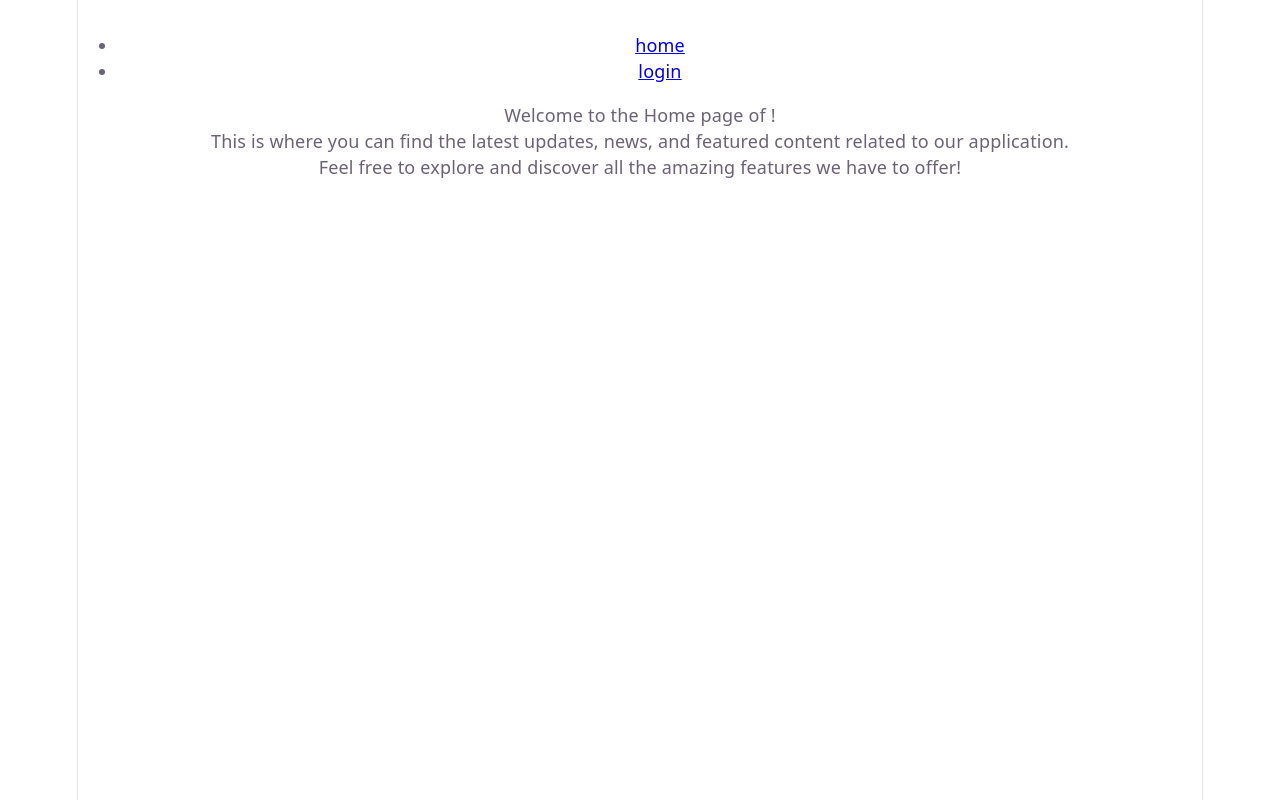
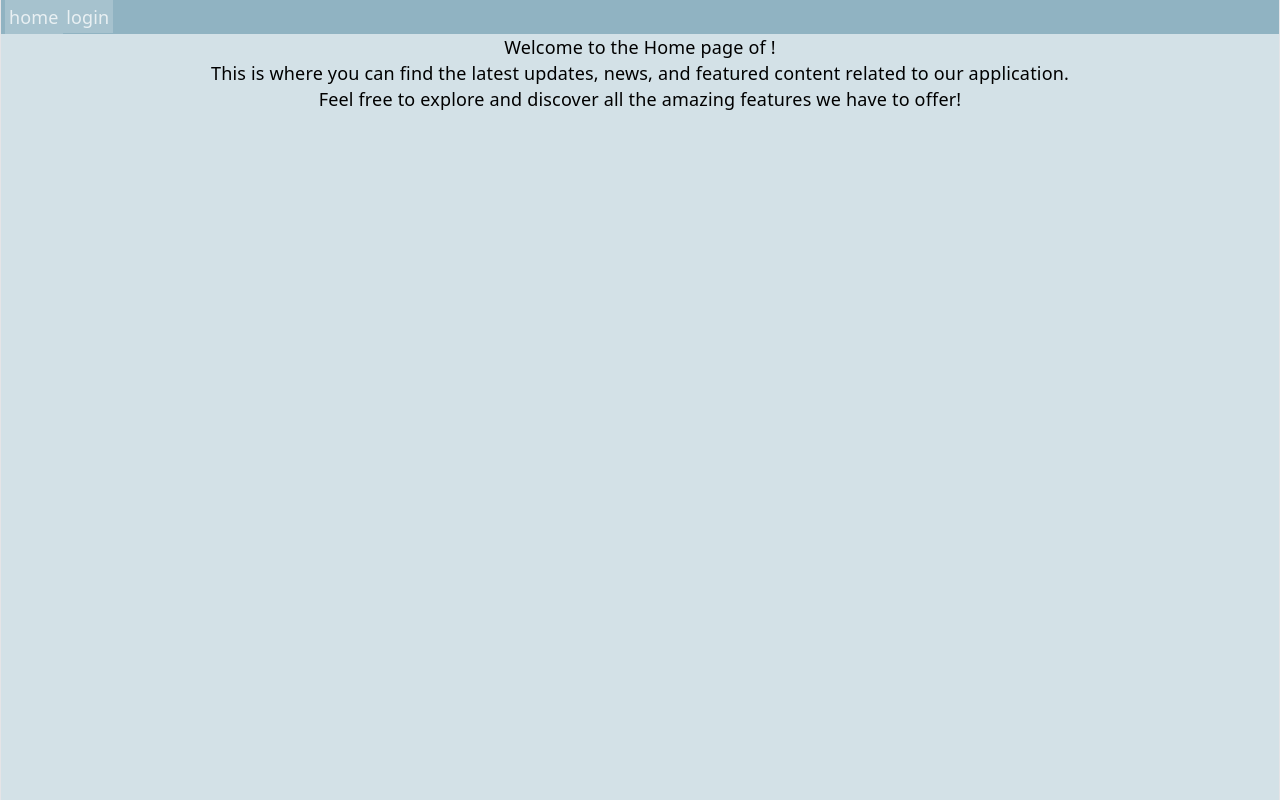
Before and after one commit to Rgundelach-Neu/WebsiteFormat, a React (Vite) app in the folder Templateproject/: page / in a window 1280 px wide. Built offline with nearby package versions, Linux system fonts and the light colour scheme.

Commit message:
Slight CSS Changes

```diff
--- a/Templateproject/src/App.css
+++ b/Templateproject/src/App.css
@@ -1,184 +1,15 @@
-.counter {
-  font-size: 16px;
-  padding: 5px 10px;
-  border-radius: 5px;
-  color: var(--accent);
-  background: var(--accent-bg);
-  border: 2px solid transparent;
-  transition: border-color 0.3s;
-  margin-bottom: 24px;
-
-  &:hover {
-    border-color: var(--accent-border);
-  }
-  &:focus-visible {
-    outline: 2px solid var(--accent);
-    outline-offset: 2px;
-  }
+:root {
+  --SecondaryColor: #90b3c2;
+  --PrimaryColorAlt: 	#bcd1da;
+  --PrimaryColor: #a6c2ce;
+  --SecondaryColorAlt: #d3e1e7;
+  --AccentColor: #e9f0f3;
+  max-width: none;
 }
-
-.hero {
-  position: relative;
-
-  .base,
-  .framework,
-  .vite {
-    inset-inline: 0;
-    margin: 0 auto;
-  }
-
-  .base {
-    width: 170px;
-    position: relative;
-    z-index: 0;
-  }
-
-  .framework,
-  .vite {
-    position: absolute;
-  }
-
-  .framework {
-    z-index: 1;
-    top: 34px;
-    height: 28px;
-    transform: perspective(2000px) rotateZ(300deg) rotateX(44deg) rotateY(39deg)
-      scale(1.4);
-  }
-
-  .vite {
-    z-index: 0;
-    top: 107px;
-    height: 26px;
-    width: auto;
-    transform: perspective(2000px) rotateZ(300deg) rotateX(40deg) rotateY(39deg)
-      scale(0.8);
-  }
+body {
+  background-color: var(--SecondaryColorAlt);
+  margin: 0;
+  left: 0;
+  width: 100%;
+  color: black
 }
-
-#center {
-  display: flex;
-  flex-direction: column;
-  gap: 25px;
-  place-content: center;
-  place-items: center;
-  flex-grow: 1;
-
-  @media (max-width: 1024px) {
-    padding: 32px 20px 24px;
-    gap: 18px;
-  }
-}
-
-#next-steps {
-  display: flex;
-  border-top: 1px solid var(--border);
-  text-align: left;
-
-  & > div {
-    flex: 1 1 0;
-    padding: 32px;
-    @media (max-width: 1024px) {
-      padding: 24px 20px;
-    }
-  }
-
-  .icon {
-    margin-bottom: 16px;
-    width: 22px;
-    height: 22px;
-  }
-
-  @media (max-width: 1024px) {
-    flex-direction: column;
-    text-align: center;
-  }
-}
-
-#docs {
-  border-right: 1px solid var(--border);
-
-  @media (max-width: 1024px) {
-    border-right: none;
-    border-bottom: 1px solid var(--border);
-  }
-}
-
-#next-steps ul {
-  list-style: none;
-  padding: 0;
-  display: flex;
-  gap: 8px;
-  margin: 32px 0 0;
-
-  .logo {
-    height: 18px;
-  }
-
-  a {
-    color: var(--text-h);
-    font-size: 16px;
-    border-radius: 6px;
-    background: var(--social-bg);
-    display: flex;
-    padding: 6px 12px;
-    align-items: center;
-    gap: 8px;
-    text-decoration: none;
-    transition: box-shadow 0.3s;
-
-    &:hover {
-      box-shadow: var(--shadow);
-    }
-    .button-icon {
-      height: 18px;
-      width: 18px;
-    }
-  }
-
-  @media (max-width: 1024px) {
-    margin-top: 20px;
-    flex-wrap: wrap;
-    justify-content: center;
-
-    li {
-      flex: 1 1 calc(50% - 8px);
-    }
-
-    a {
-      width: 100%;
-      justify-content: center;
-      box-sizing: border-box;
-    }
-  }
-}
-
-#spacer {
-  height: 88px;
-  border-top: 1px solid var(--border);
-  @media (max-width: 1024px) {
-    height: 48px;
-  }
-}
-
-.ticks {
-  position: relative;
-  width: 100%;
-
-  &::before,
-  &::after {
-    content: '';
-    position: absolute;
-    top: -4.5px;
-    border: 5px solid transparent;
-  }
-
-  &::before {
-    left: 0;
-    border-left-color: var(--border);
-  }
-  &::after {
-    right: 0;
-    border-right-color: var(--border);
-  }
-}
--- a/Templateproject/src/Components/Navbar/Navbar.tsx
+++ b/Templateproject/src/Components/Navbar/Navbar.tsx
@@ -1,17 +1,24 @@
 import Navitem from "./Navitem/Navitem";
+import './Navbar.css';
 
 const Navbar = () => {
     const AppName = import.meta.env.VITE_APP_NAME;
 
     return (
         <>
-            <div className="Navbar">
-                <ul>
-                    <h1>{AppName}</h1>
-                    {Navitem("/", "home")}
-                    {Navitem("/login", "login")}
+        <span>
+            <div>
+                <ul className="Navbar">
+                    <p className="websiteHeader">{AppName}</p>
+                    <div className="Navbar-Left">
+                        {Navitem("/", "home")}
+                    </div>
+                    <div className="Navbar-Right">
+                        {Navitem("/login", "login")}
+                    </div>
                 </ul>
             </div>
+        </span>
         </>
     );
 }
--- a/Templateproject/src/Components/Navbar/Navitem/Navitem.css
+++ b/Templateproject/src/Components/Navbar/Navitem/Navitem.css
@@ -1,7 +1,24 @@
 
     .Navitem {
-        margin: 0 1rem;
+        margin: 0 .22rem;
         cursor: pointer;
-        font-size: 300px;
+        display: inline-block;
+        text-decoration: none;
+        color: Var(--AccentColor);
+        padding: 7%;
+        background-color: Var(--PrimaryColor);
 
     }
+    .Navitem:hover {
+        background-color: var(--PrimaryColorAlt);
+        color: white;
+        text-decoration: underline;
+    }
+
+    .NavItem:link {
+        color: black;
+        text-decoration: none;
+    }
+    .Navitem:active {
+        background-color: aliceblue;
+    }
--- a/Templateproject/src/Components/Navbar/Navitem/Navitem.tsx
+++ b/Templateproject/src/Components/Navbar/Navitem/Navitem.tsx
@@ -1,4 +1,5 @@
 import {NavLink } from "react-router-dom"
+import './Navitem.css';
 
 const Navitem = ( route:string, label:string) => {
     return (
--- a/Templateproject/src/Components/Navbar/navbar.css
+++ b/Templateproject/src/Components/Navbar/navbar.css
@@ -1,13 +1,18 @@
 .Navbar {
+    align-items: left;
     display: flex;
-    justify-content: space-between;
-    padding: 100rem;
-    background-color: #333;
-    color: white;
+    list-style: none;
+    margin: 0;
+    padding: 0;
+    background-color: var(--SecondaryColor);
+    width: 100%;
+}
+.websiteHeader {
+    color: var(--AccentColor);
 }
 .Navbar-Left {
-    align-items: left;
+    justify-content: left;
 }
-.Navbar-Left {
-    align-items: right;
+.Navbar-Right {
+    justify-content: right;
 }
--- a/Templateproject/src/index.css
+++ b/Templateproject/src/index.css
@@ -51,8 +51,8 @@
 }
 
 #root {
-  width: 1126px;
-  max-width: 100%;
+  width: 100%;
+  max-width: none;
   margin: 0 auto;
   text-align: center;
   border-inline: 1px solid var(--border);
```
